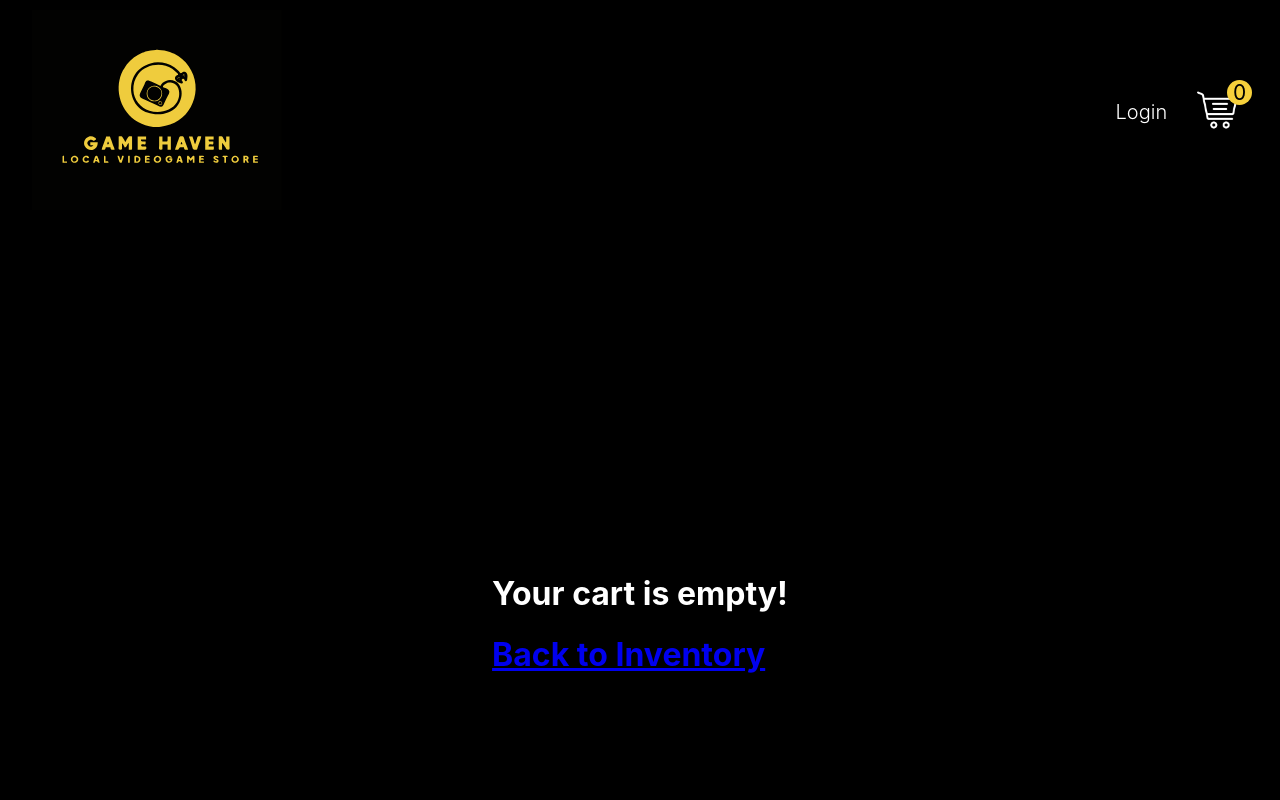
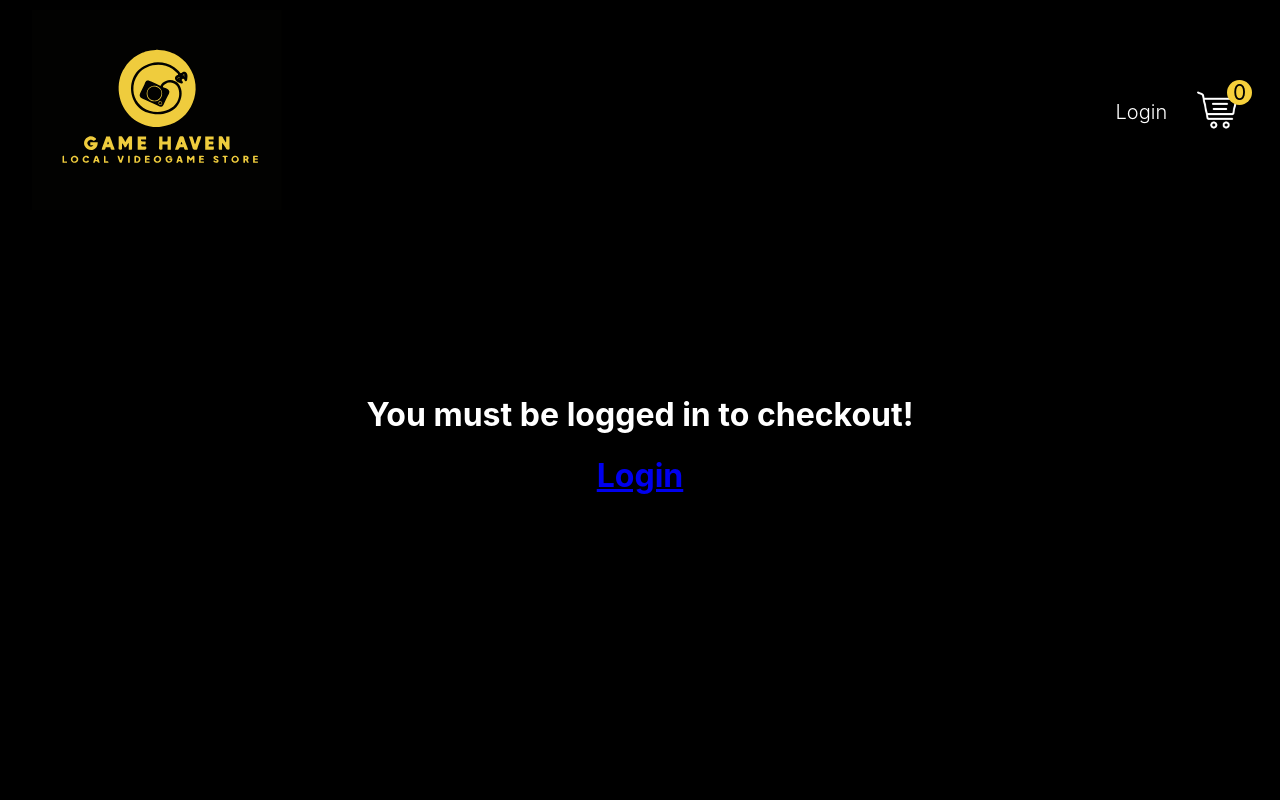
Before and after one commit to menonsid2003/GameStore-Website, a React (Create React App) app in the folder client/: page /postcheckout in a window 1280 px wide. Shown: the top 800 px of the page. Built offline with nearby package versions, Linux system fonts and the light colour scheme.

Commit message:
finalupdate p2

```diff
--- a/client/src/pages/Inventory.jsx
+++ b/client/src/pages/Inventory.jsx
@@ -102,7 +102,7 @@ const Inventory = () => {
                                     {video_game.cover && <img src={video_game.cover} alt='' />}
                                     <div className="info">
                                         <h2>{video_game.title} - {video_game.systemName}</h2>
-                                        <p>{video_game.year_of_release}</p>
+                                        <p>{video_game.year_of_release} - {video_game.name}</p>
                                     </div>
                                     <div className='priceCart'>
                                         <h3>${video_game.price}</h3>
--- a/client/src/pages/PostCheckout.jsx
+++ b/client/src/pages/PostCheckout.jsx
@@ -41,6 +41,24 @@ const PostCheckout = () => {
         }
     };
 
+    if (currentUser == null) {
+        return (
+            <>
+                <Navbar />
+                <body>
+                    <div className='wrapper'>
+
+                        <div className='notLoggedIn'>
+                            <h1>You must be logged in to checkout!</h1>
+                            <h1><Link to="/login">Login</Link></h1>
+                        </div >
+                    </div>
+                </body>
+                <Footer />
+            </>
+        )
+    }
+    else {
         if (products && products.length === 0) {
             return (
                 <>
@@ -90,5 +108,6 @@ const PostCheckout = () => {
             )
         }
     }
+}
 
 export default PostCheckout
```
Also changed, not shown: 1 other file (tests, documents, lock files or other folders). Lines whose indentation alone changed are shown as unchanged.
